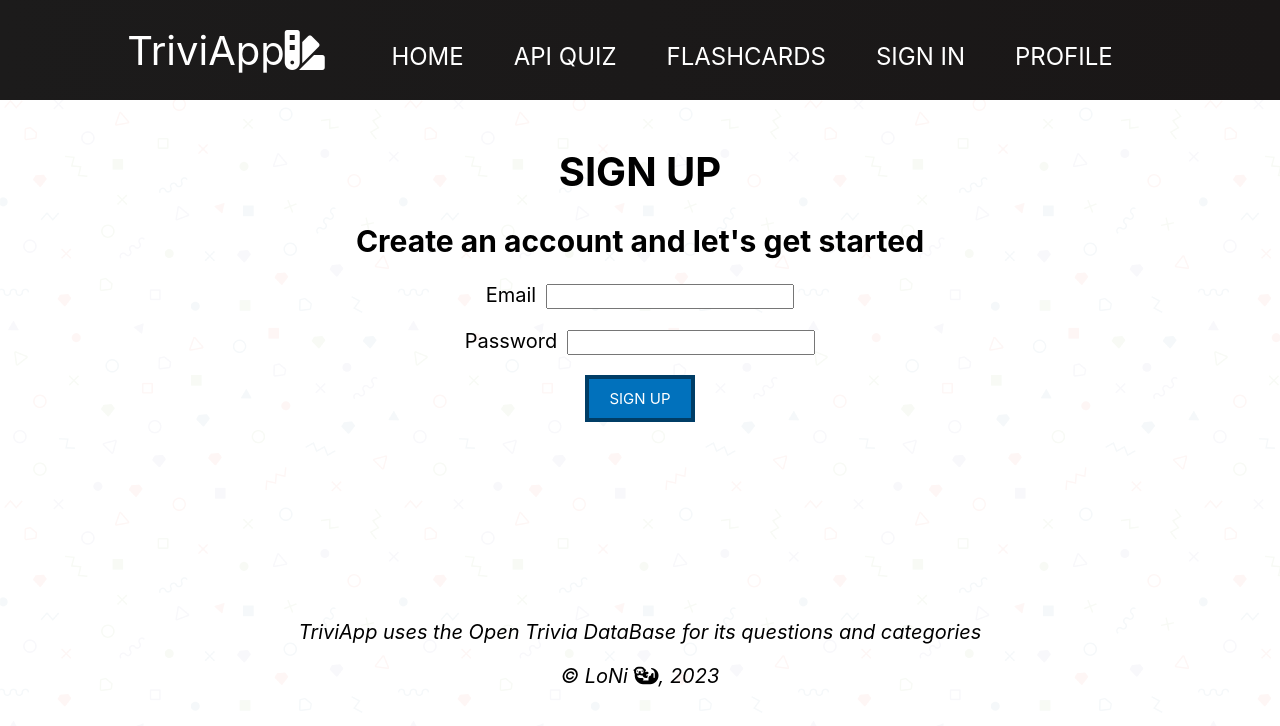
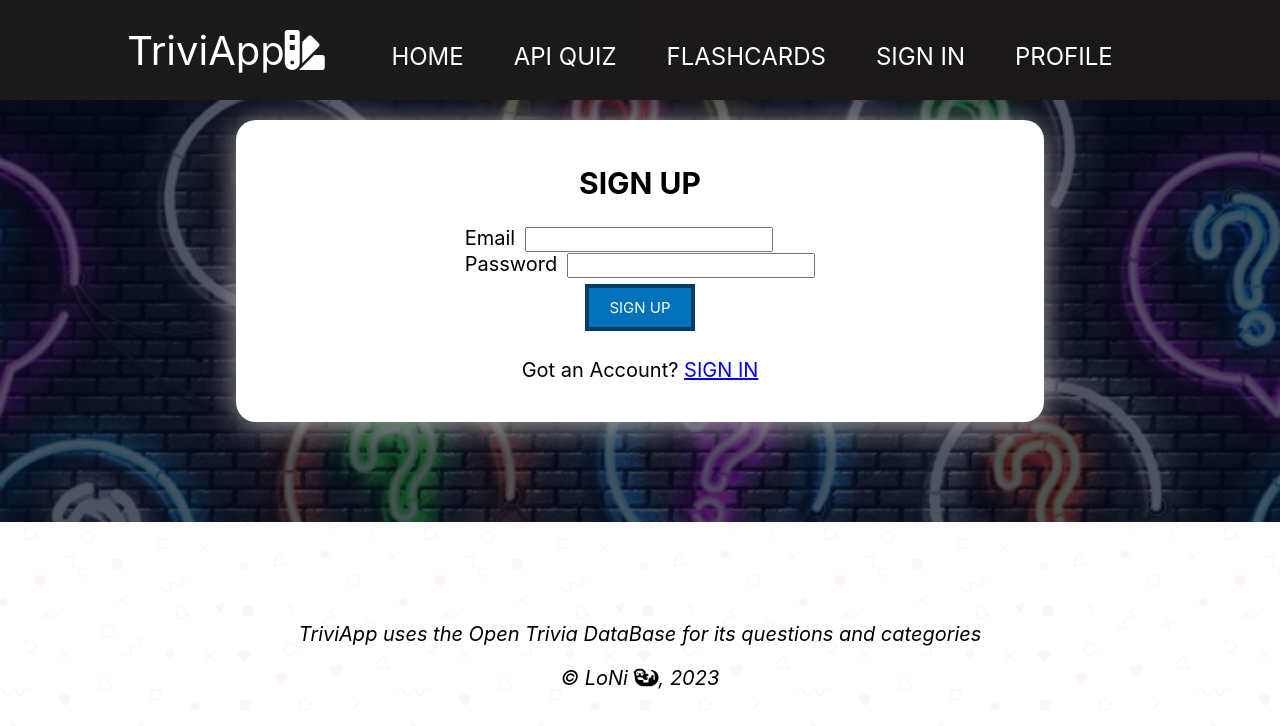
Before and after one commit to Nijzl/novi-eindopdracht-frontend-react-versie3, a React (Create React App) app: page /sign-up in a window 1280 px wide. Shown: the top 726 px of the page. Built offline with nearby package versions, Linux system fonts and the light colour scheme; no server answers.

Commit message:
SignInPage styling + SignUpPage styling

```diff
--- a/src/index.css
+++ b/src/index.css
@@ -39,6 +39,7 @@ button {
 
 button:hover {
   background: hsl(204, 100%, 31%);
+  transform: scale(1.25);
 }
 
 button:active {
--- a/src/pages/SignInPage.js
+++ b/src/pages/SignInPage.js
@@ -1,8 +1,8 @@
 import React, { useState } from "react";
 import { Link, useNavigate } from 'react-router-dom';
 import { UserAuth } from "../data/AuthContext";
+import ErrorMessage from "../components/ErrorMessage";
 import "../styles/SignInPage.css";
-import ErrorMessage from "../components/ErrorMessage";
 
 const SignInPage = () => {
     const [email, setEmail] = useState('');
@@ -19,47 +19,37 @@ const SignInPage = () => {
             navigate('/profile')
         } catch (e) {
             setError(e.message)
-            console.log(e.message)
         }
     };
 
     return (
-        <div className="sign-in-container">
-            <div className="content">
-                <div className="grid-container">
-                    <div className="grid-item">
-                        <h1> SIGN IN </h1>
-                        <h2> Sign in to start quizzing </h2>
-
+        <div className="page-container">
+            <div className="cover">
+                <h2> SIGN IN </h2>
                 <form onSubmit={ handleSubmit }>
-                            <div className="input">
+                    <div className="input-container">
                         <label>
                             Email:
                         </label>
-                                <input onChange={(e) =>setEmail(e.target.value)} type="email"/>
+                        <input className="input-field" onChange={(e) =>setEmail(e.target.value)} type="email"/>
                     </div>
-                            <div className="input">
+                    <div className="input-container">
                         <label>
                             Password:
                         </label>
-                                <input onChange={(e) =>setPassword(e.target.value)} type="password"/>
+                        <input className="input-field" onChange={(e) =>setPassword(e.target.value)} type="password"/>
                     </div>
 
-                            {error && <ErrorMessage> { error } </ErrorMessage>}
+                    { error && <ErrorMessage> { error } </ErrorMessage> }
 
                     <div className="sign-in-btn">
                         <button> SIGN IN </button>
                     </div>
 
-                            <p> Don't have an account yet? <Link to="/sign-up"> SIGN UP </Link></p>
+                    <p> No Account? <Link to="/sign-up"> SIGN UP </Link></p>
                 </form>
-
             </div>
         </div>
-            </div>
-        </div>
-
-
     );
 }
 
--- a/src/pages/SignUpPage.js
+++ b/src/pages/SignUpPage.js
@@ -37,7 +37,37 @@ function SignUpPage() {
     }
 
     return (
-        <>
+        <div className="page-container">
+            <div className="cover">
+
+                <h2> SIGN UP </h2>
+
+                <form onSubmit={ handleSubmit }>
+                    <div className="input">
+                        <label>
+                            Email
+                        </label>
+                        <input onChange={(e) => setEmail(e.target.value)} type="email"/>
+                    </div>
+
+                    <div className="input">
+                        <label>
+                            Password
+                        </label>
+                        <input onChange={ (e) =>setPassword(e.target.value)} type="password"/>
+                    </div>
+
+                    {error && <ErrorMessage> { error } </ErrorMessage>}
+
+                    <div className="sign-in-btn">
+                        <button> SIGN UP </button>
+                    </div>
+
+                    <p> Got an Account? <Link to="/sign-in"> SIGN IN </Link></p>
+                </form>
+            </div>
+        </div>
+/*        <>
             <div className='sign-in-container'>
                 <div className="content">
                     <div className="grid-item">
@@ -67,7 +97,7 @@ function SignUpPage() {
                     </div>
                 </div>
             </div>
-        </>
+        </>*/
     );
 }
 
--- a/src/styles/Navbar.css
+++ b/src/styles/Navbar.css
@@ -70,7 +70,7 @@ nav-links:active{
     display: none;
 }
 
-@media screen and (max-width: 960px) {
+@media screen and (max-width: 1200px) {
     .NavbarItems {
         position: relative;
     }
--- a/src/styles/ProfilePage.css
+++ b/src/styles/ProfilePage.css
@@ -1,12 +1,12 @@
 .profile{
-    width: 90%;
-    margin: 1rem auto;
-    padding-top: 100px;
+    width: 100%;
+    margin: auto;
+    padding-top: 1rem;
     position: center;
 }
 
 .sign-out{
-    margin-top: 2rem;
+    margin-top: 4rem;
 }
 
 .sign-out h3{
--- a/src/styles/SignInPage.css
+++ b/src/styles/SignInPage.css
@@ -1,3 +1,4 @@
+/*
 .sign-in-container {
     margin-top: 1rem;
     width: 100%;
@@ -18,3 +19,84 @@
 .input{
     margin-bottom: 1rem;
 }
+*/
+
+/* --------------------------- MOBILE VERSION ------------------------------ */
+.page-container {
+    background-image: linear-gradient(rgba(4,9,30,0.7), rgba(4,9,30,0.7)), url("../assets/images/trivia.png");
+    background-size: cover;
+    height: 100%;
+    width: 100%;
+    display: flex;
+    justify-content: center;
+    align-items: center;
+    font-size: 0.75em;
+    padding-bottom: 5rem;
+}
+
+.cover {
+    background-color: white;
+    width: 100%;
+    height: 100vh;
+    position: relative;
+    border-radius: 1em;
+    box-shadow: 0 0.188em 1.550em rgb(156, 156, 156);
+    display: flex;
+    flex-direction: column;
+    align-items: center;
+    justify-content: space-around;
+    margin-top: 1rem;
+    padding: 1rem;
+}
+
+.input-field {
+    border: none;
+    background-color: rgb(229, 226, 226);
+    width: 70%;
+    border-radius: 0.25em;
+    text-align: center;
+    padding: 1em;
+    margin-left: 1rem;
+    margin-bottom: 1rem;
+    font-size: 0.75em;
+}
+
+.input-field:focus {
+    outline-color: rgb(32, 177, 255);
+}
+
+.sign-in-btn {
+    height: 3em;
+    display: flex;
+    justify-content: center;
+    align-items: center;
+    border-radius: 0.25em;
+}
+
+.input-container label{
+    margin-left: 1rem;
+}
+
+/* -------------------- TABLET OPTIMIZATION -------------------- */
+@media only screen and (min-device-width: 37em) {
+    .page-container {
+        font-size: 1em;
+    }
+
+    .cover {
+        width: 60%;
+        height: 70%;
+    }
+}
+
+/* -------------------- DESKTOP OPTIMIZATION -------------------- */
+@media only screen and (min-device-width: 64em) {
+    .page-container {
+        font-size: 1.25em;
+    }
+
+    .cover {
+        width: 25%;
+        height: 65%;
+    }
+}
```
Lines whose indentation alone changed are shown as unchanged.
